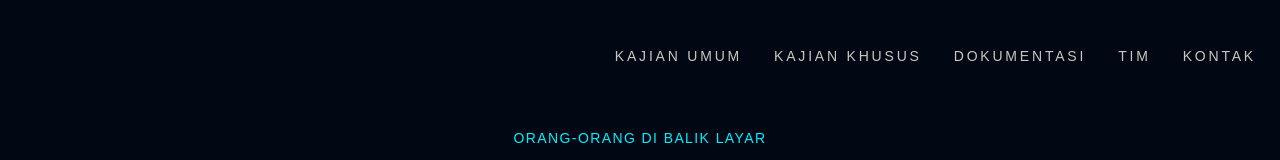
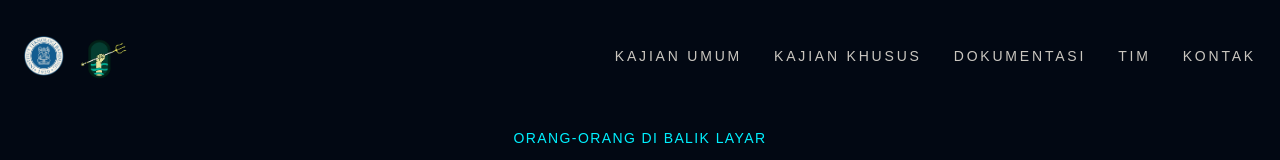
Before and after one commit to dzakyzahy/poseidon26.web, a React (Vite) app: page /tim in a window 1280 px wide. Shown: the top 160 px of the page. Built offline with nearby package versions, Linux system fonts and the light colour scheme; no server answers.

Commit message:
feat: add ITB and POSEIDON logos to navbar

```diff
--- a/src/components/layout/Navbar.tsx
+++ b/src/components/layout/Navbar.tsx
@@ -5,8 +5,11 @@ const Navbar = () => {
     <nav className="fixed top-0 left-0 w-full z-50 p-6 mix-blend-difference pointer-events-none">
       <div className="flex items-center justify-between max-w-7xl mx-auto">
         {/* Logo area */}
-        <div className="w-48 h-16 pointer-events-auto">
-          <Link to="/" className="w-full h-full block"></Link>
+        <div className="flex items-center gap-4 h-16 pointer-events-auto">
+          <Link to="/" className="flex items-center gap-4 h-full">
+            <img src="/Logo_ITB.png" alt="ITB Logo" className="h-10 w-auto object-contain" />
+            <img src="/logos/logoPOSEIDON.png" alt="POSEIDON Logo" className="h-12 w-auto object-contain" />
+          </Link>
         </div>
         <div className="flex gap-8 text-xs md:text-sm uppercase tracking-[0.2em] font-sans font-medium text-white/80 pointer-events-auto">
           <Link to="/kajian-umum" className="hover:text-bioluminescent-blue transition-colors">Kajian Umum</Link>
```
